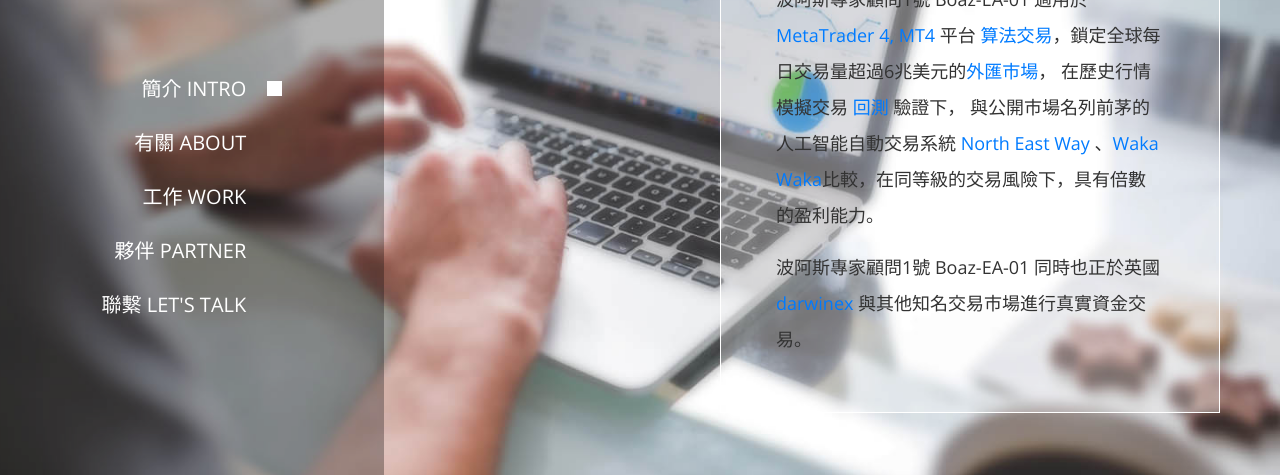
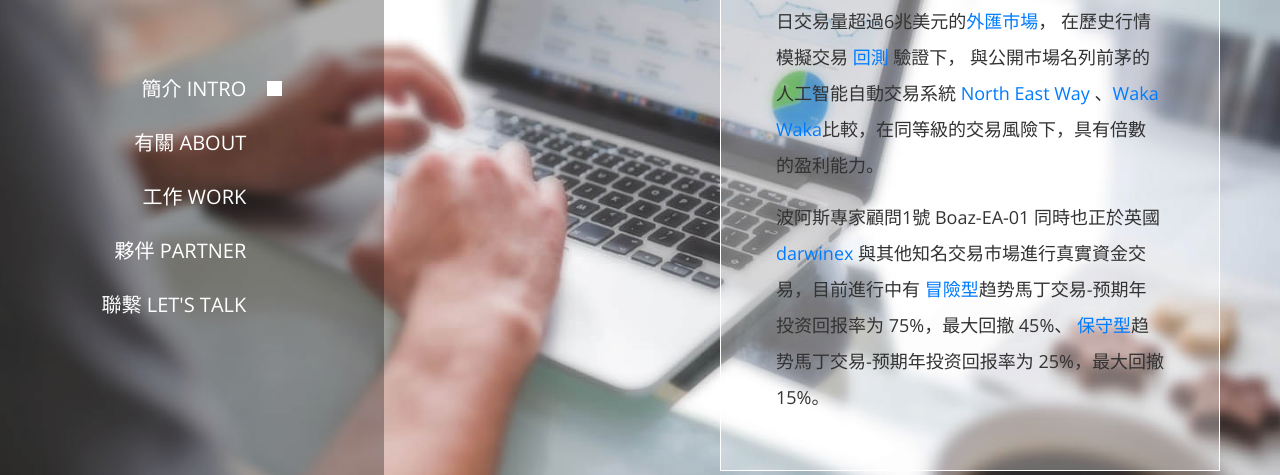
Before and after one commit to boazea01/boazea01.github.io, a plain HTML site: page index.html in a window 1280 px wide. Shown: the part 270-745 px from the top of the page. Drawn offline with nearby package versions, Linux system fonts and the light colour scheme.

Commit message:
Update index.html
22/10/03 update

```diff
--- a/index.html
+++ b/index.html
@@ -107,7 +107,8 @@
 						  、<a href="https://www.mql5.com/zh/market/product/70283?source=Site+Search#description" target="_blank" >Waka Waka</a>比較，在同等級的交易風險下，具有倍數的盈利能力。
                         </p>
                         <p class="mb-0 tm-color-gray">
-                          波阿斯專家顧問1號 Boaz-EA-01 同時也正於英國 <a href="https://www.darwinex.com/zh/account/D.265903" target="_blank" >darwinex</a> 與其他知名交易市場進行真實資金交易。
+                          波阿斯專家顧問1號 Boaz-EA-01 同時也正於英國 <a href="https://www.darwinex.com/zh/" target="_blank" >darwinex</a> 與其他知名交易市場進行真實資金交易，目前進行中有 <a href="https://www.darwinex.com/zh/account/L.17512" target="_blank" >冒險型</a>趋势馬丁交易-预期年投资回报率为 75%，最大回撤 45%、
+<a href="https://www.darwinex.com/zh/account/D.265903" target="_blank" >保守型</a>趋势馬丁交易-预期年投资回报率为 25%，最大回撤 15%。
                         </p>
                     </div>
                 </section>
```
